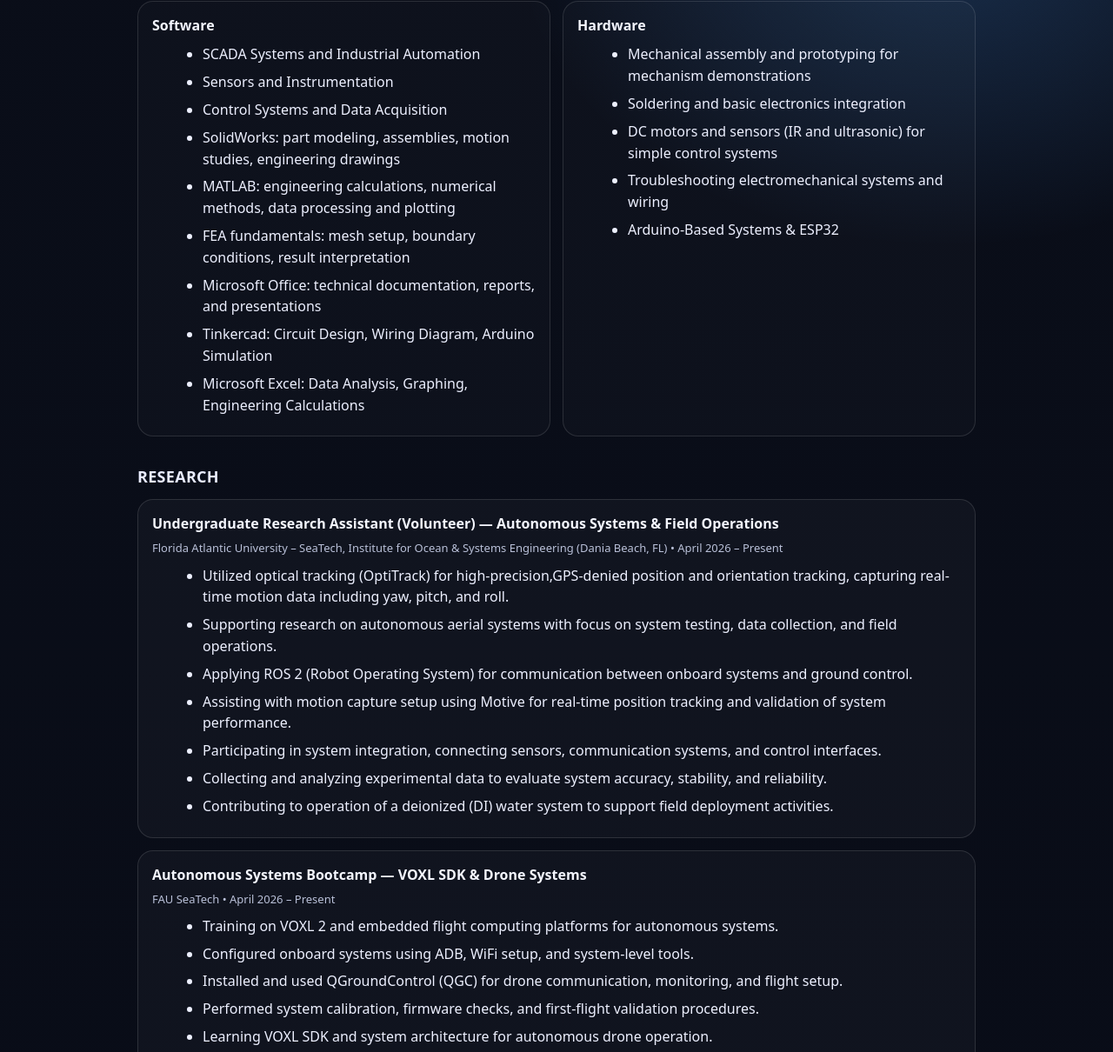
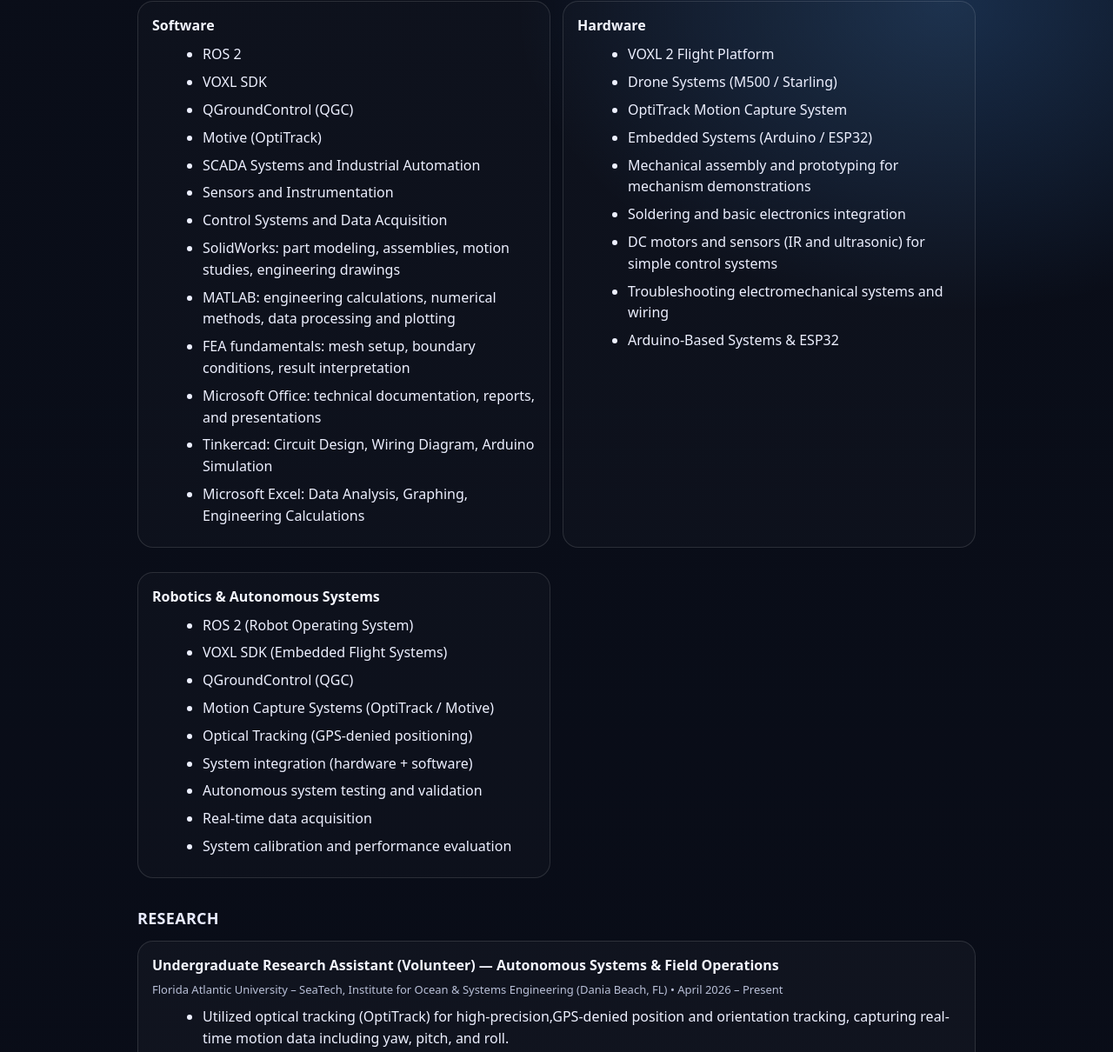
Before and after one commit to ritchyhisne/ritchyhisne.github.io, a plain HTML site: page index.html in a window 1280 px wide. Shown: the part 1553-2763 px from the top of the page at 87% size. Drawn offline with Linux system fonts and the light colour scheme.

Commit message:
Update index.html

```diff
--- a/index.html
+++ b/index.html
@@ -245,6 +245,10 @@
         <div class="card soft">
           <h3>Software</h3>
           <ul>
+            <li>ROS 2</li>
+            <li>VOXL SDK</li>
+            <li>QGroundControl (QGC)</li>
+            <li>Motive (OptiTrack)</li>
             <li>SCADA Systems and Industrial Automation</li>
             <li>Sensors and Instrumentation</li>
             <li>Control Systems and Data Acquisition</li>
@@ -259,6 +263,10 @@
         <div class="card soft">
           <h3>Hardware</h3>
           <ul>
+            <li>VOXL 2 Flight Platform</li>
+            <li>Drone Systems (M500 / Starling)</li>
+            <li>OptiTrack Motion Capture System</li>
+            <li>Embedded Systems (Arduino / ESP32)</li>
             <li>Mechanical assembly and prototyping for mechanism demonstrations</li>
             <li>Soldering and basic electronics integration</li>
             <li>DC motors and sensors (IR and ultrasonic) for simple control systems</li>
@@ -266,6 +274,20 @@
             <li>Arduino-Based Systems & ESP32</li>
           </ul>
         </div>
+        <div class="card soft" style="margin-top:14px;">
+  <h3>Robotics & Autonomous Systems</h3>
+  <ul>
+    <li>ROS 2 (Robot Operating System)</li>
+    <li>VOXL SDK (Embedded Flight Systems)</li>
+    <li>QGroundControl (QGC)</li>
+    <li>Motion Capture Systems (OptiTrack / Motive)</li>
+    <li>Optical Tracking (GPS-denied positioning)</li>
+    <li>System integration (hardware + software)</li>
+    <li>Autonomous system testing and validation</li>
+    <li>Real-time data acquisition</li>
+    <li>System calibration and performance evaluation</li>
+  </ul>
+</div>
       </div>
     </section>
     <section id="research">
```
